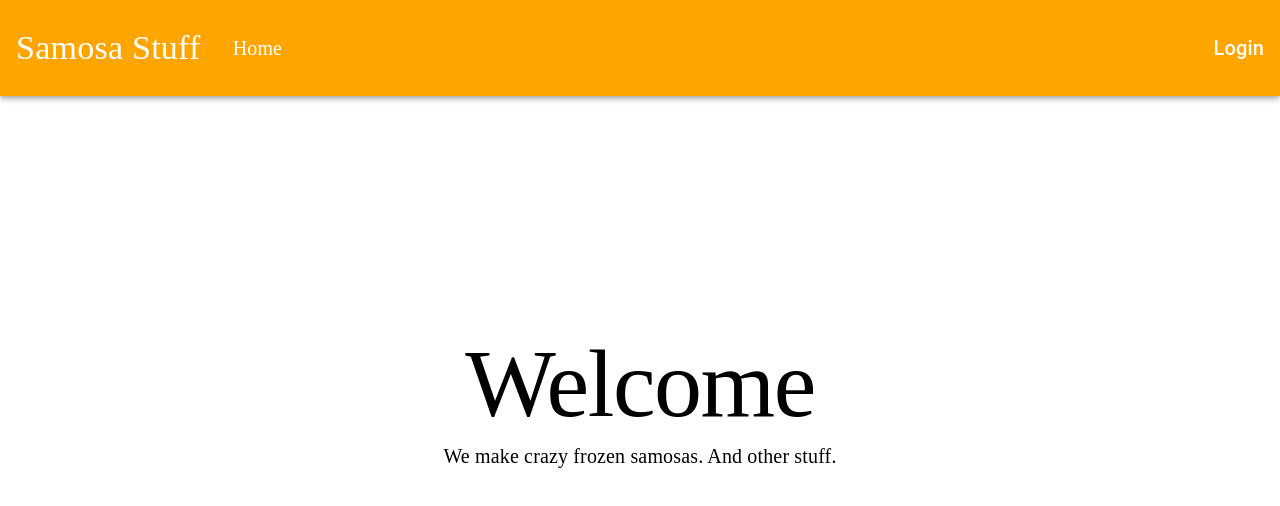
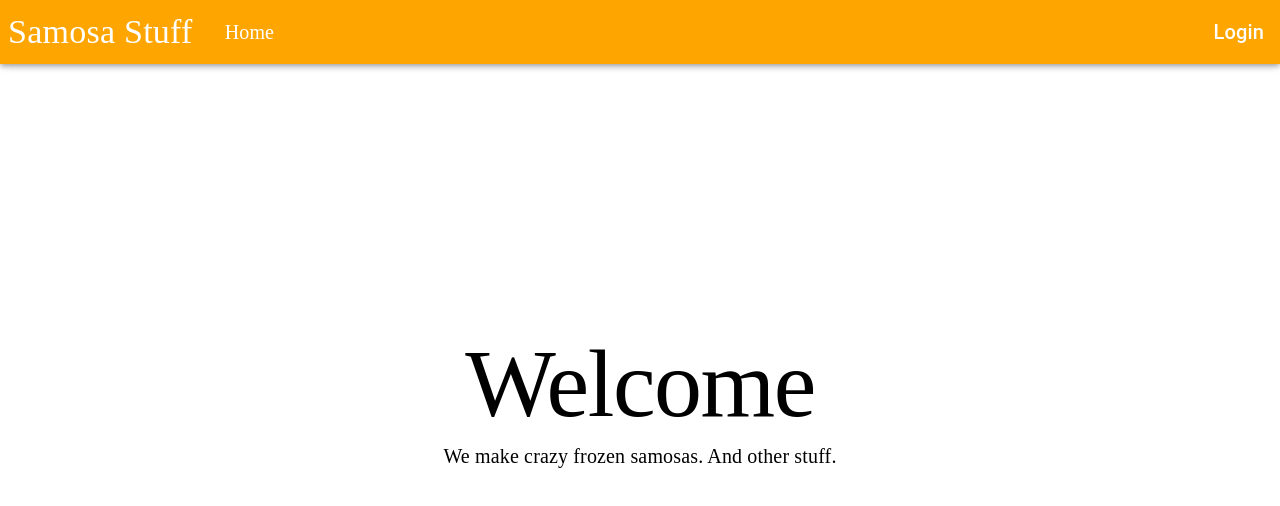
Before and after one commit to imadsyed333/frontend, a React (Create React App) app: page / in a window 1280 px wide. Shown: the top 506 px of the page. Built offline with nearby package versions, Linux system fonts and the light colour scheme; no server answers.

Commit message:
NavBar style changes

```diff
--- a/src/ui/components/AccountLinks.tsx
+++ b/src/ui/components/AccountLinks.tsx
@@ -12,6 +12,7 @@ export const AccountLinks = () => {
             display: 'flex',
             flexDirection: 'row',
             justifyContent: 'space-between',
+            m: 1,
         }}>
             <CardActionArea sx={{
                 display: 'flex',
--- a/src/ui/components/AccountMenu.tsx
+++ b/src/ui/components/AccountMenu.tsx
@@ -34,7 +34,10 @@ export const AccountMenu = () => {
                     Hi, {user?.name}!
                 </Typography>
             </CardActionArea>
-            <Menu {...bindMenu(popupState)}>
+            <Menu {...bindMenu(popupState)} anchorOrigin={{
+                vertical: 'bottom',
+                horizontal: 'right'
+            }}>
                 <MenuItem onClick={toProfile}>Profile</MenuItem>
                 <MenuItem onClick={toLogout}>Logout</MenuItem>
             </Menu>
--- a/src/ui/components/NavBar.tsx
+++ b/src/ui/components/NavBar.tsx
@@ -27,13 +27,13 @@ export const NavBar = () => {
             display: 'flex',
             backgroundColor: 'orange',
             flexDirection: 'row',
-            justifyContent: 'space-between'
+            justifyContent: 'space-between',
+            maxHeight: '8vh'
         }}>
             <Box sx={{
                 display: 'flex',
                 flexDirection: 'row',
-                mx: 2,
-                my: 2,
+                m: 1
             }}>
                 <Typography variant="h4"
                     noWrap
```
